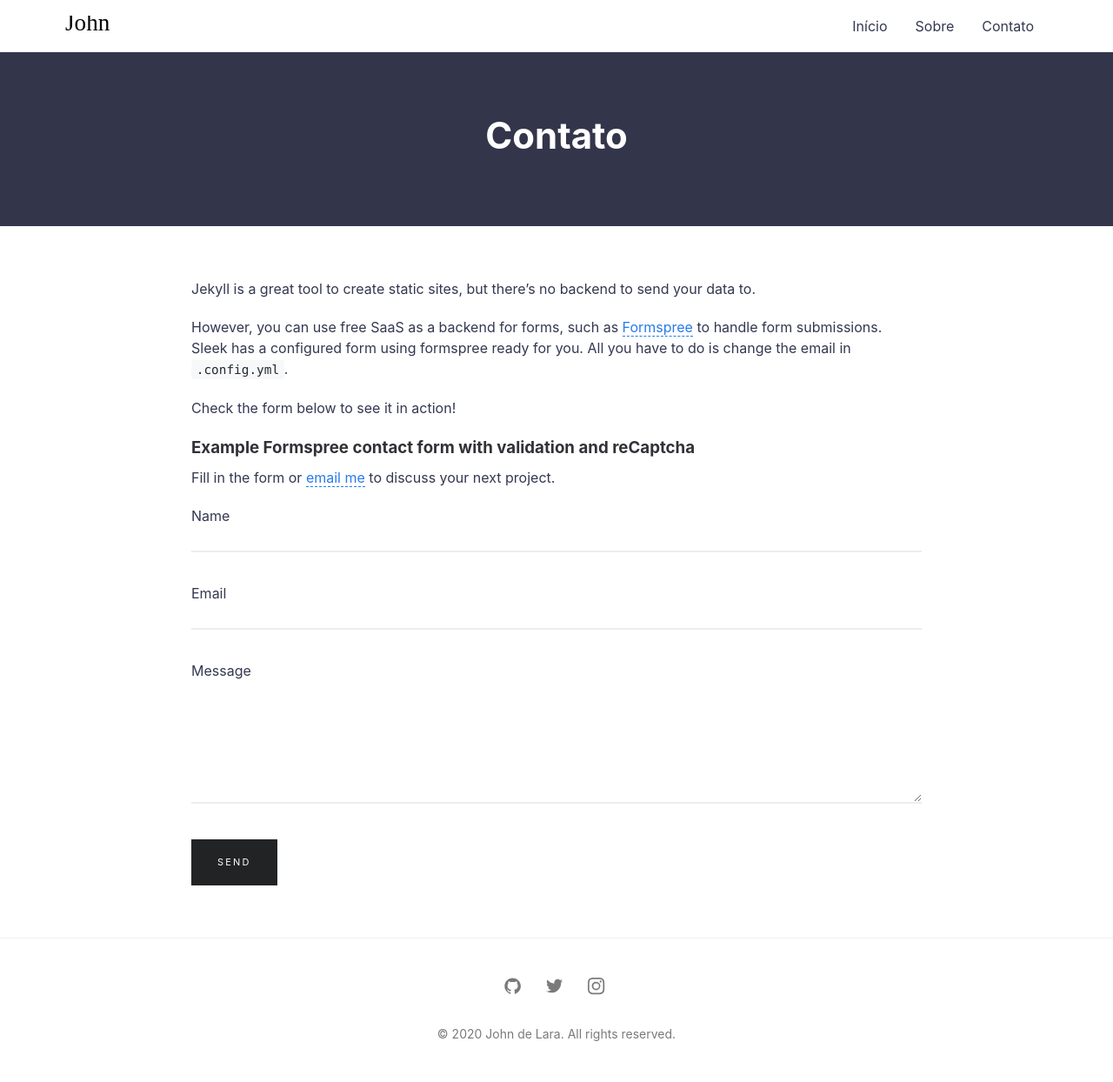
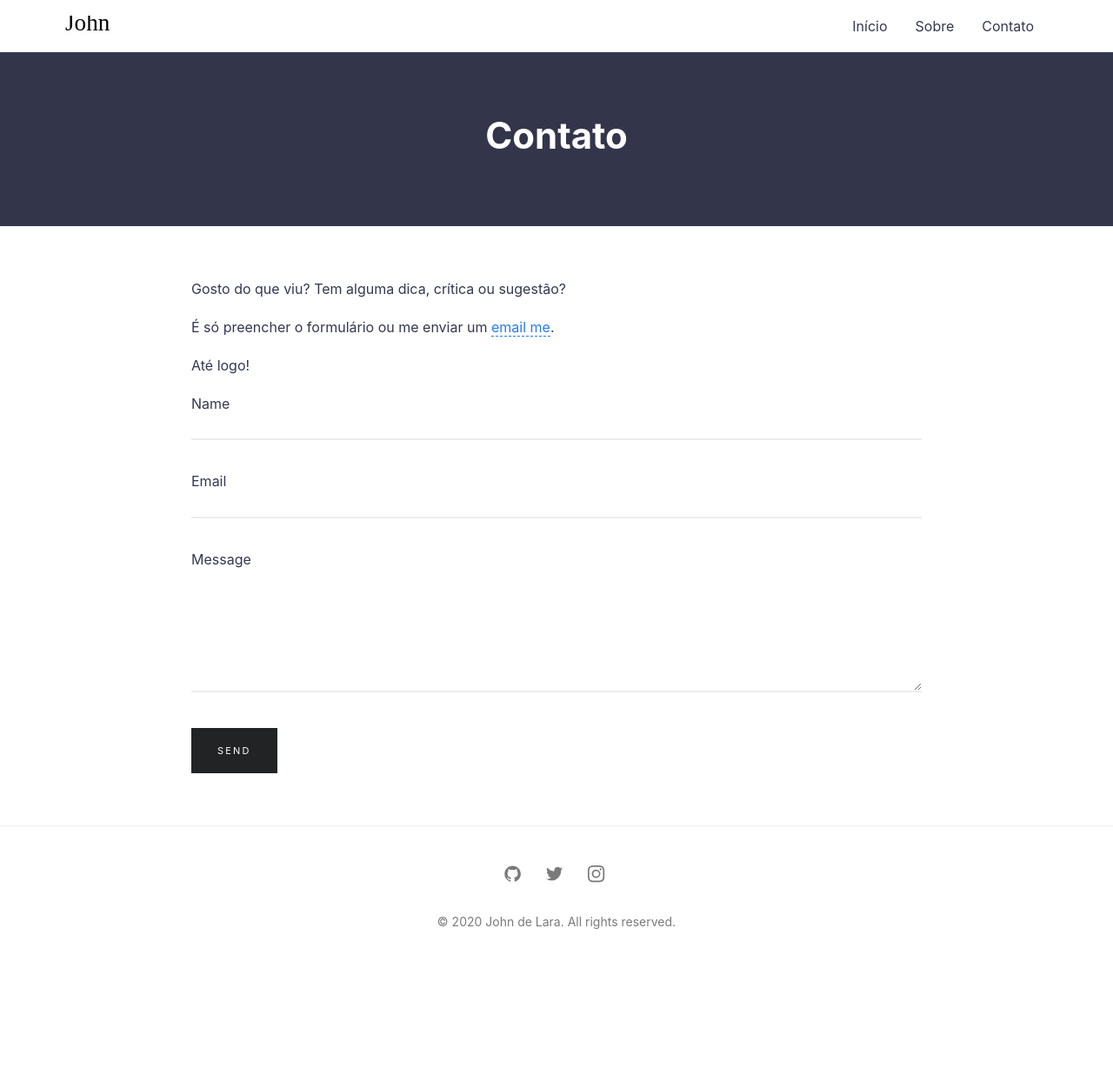
Before and after one commit to johndelara1/portfolioweb, a Jekyll site: the page built from contact.md, in a window 1280 px wide. Shown: the whole page at 87% size. Built offline with Jekyll 4.4.1, drawn with Linux system fonts in a browser that asks for light colours; after the commit the page ends 1115 px from its top, so only the background shows below that.

Commit message:
primeira postagem

```diff
--- a/_config.yml
+++ b/_config.yml
@@ -28,9 +28,9 @@ navigation: # Navigation links
 tagline: >
   Aqui você encontrará meus projetos, análises e estudos relacionado à Ciência de Dados, aplicação de Machine Learning, entre outros.
 
-hero_img1: posts/trajetoria_lg.jpg # Main background image: use the path from /assets/img/ => This will output /assets/img/posts/sleek_lg.jpg
+hero_img: posts/trajetoria_lg.jpg # Main background image: use the path from /assets/img/ => This will output /assets/img/posts/sleek_lg.jpg
 
-hero_img: posts/sleek_lg.jpg
+hero_img1: posts/sleek_lg.jpg
 
 email: johndelara1@gmail.com # email for form submission
 
--- a/_layouts/page.html
+++ b/_layouts/page.html
@@ -19,9 +19,9 @@ layout: compress
 
     {% include header.html %}
 
-    <div class="hero--small" >
-      <div class="hero__wrap" data-bg="/assets/img/{{ site.hero_img1 }}">
-        <h1 class="hero__title">{{ page.title }}</h1>
+    <div class="hero--small">
+      <div class="hero__wrap">
+        <h1 class="hero__title" data-bg="/assets/img/{{ site.hero_img1 }}">{{ page.title }}</h1>
       </div>
     </div>
 
--- a/contact.md
+++ b/contact.md
@@ -4,15 +4,11 @@ title: Contato
 permalink: /contato/
 ---
 
-Jekyll is a great tool to create static sites, but there’s no backend to send your data to.
+Gosto do que viu? Tem alguma dica, crítica ou sugestão?
 
-However, you can use free SaaS as a backend for forms, such as [Formspree](https://formspree.io/) to handle form submissions. Sleek has a configured form using formspree ready for you. All you have to do is change the email in `.config.yml`.
+É só preencher o formulário ou me enviar um [email me](mailto:{{site.email}}).
 
-Check the form below to see it in action!
-
-### Example Formspree contact form with validation and reCaptcha
-
-Fill in the form or [email me](mailto:{{site.email}}) to discuss your next project.
+Até logo!
 
 {% include form.html %}
 
```
